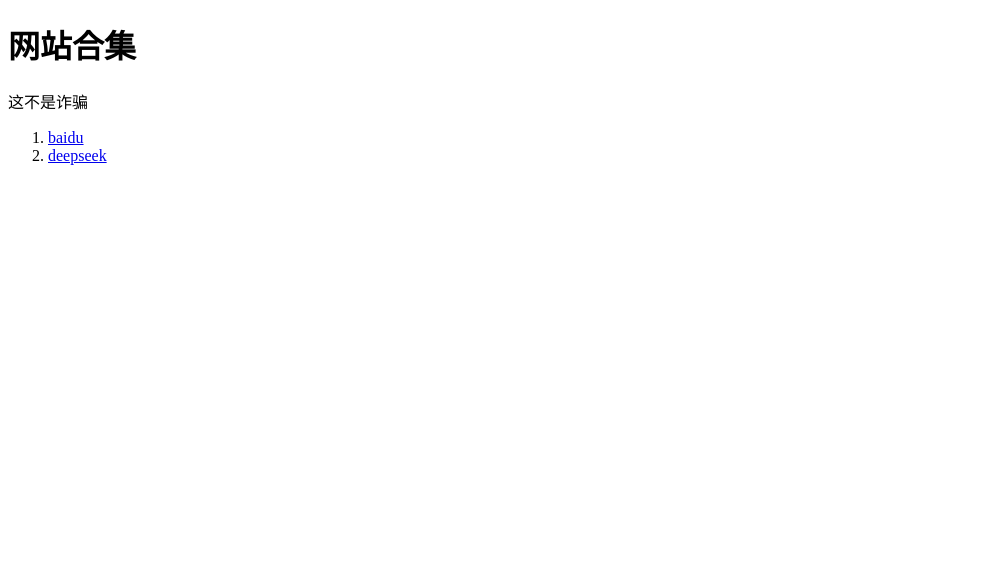
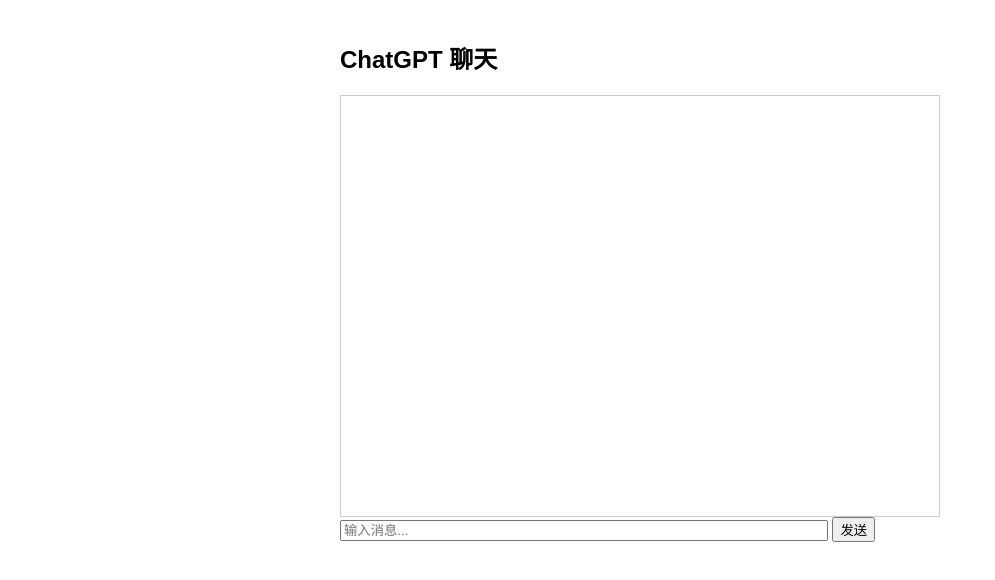
Before and after one commit to ethantanliden-ctrl/Nekon11037, a plain HTML site: page index.html in a window 1280 px wide. Shown: the whole page, without its empty margins (0-995 px from the left). Drawn offline with Linux system fonts and the light colour scheme.

Commit message:
Update index.html

```diff
--- a/index.html
+++ b/index.html
@@ -1,20 +1,53 @@
-<!DOCTYPE HTML>
-<html>
-  <head>
-    <meta chatset="UFT28">
-    <meta name="required">
-    <title>我的第一个网站</title>
-  </head>
-  <body>
-    <h1>网站合集</h1>
-    <p>这不是诈骗</p>
-    <ol>
-      <li>
-        <a href="https://baidu.com">baidu</a>
-      </li>
-      <li>
-        <a href="https://deepseek.com">deepseek</a>
-      </li>
-    </ol>
-  </body>
+<!DOCTYPE html>
+<html lang="zh">
+<head>
+  <meta charset="UTF-8">
+  <title>ChatGPT 聊天网站</title>
+  <style>
+    body { font-family: Arial; max-width: 600px; margin: auto; padding: 20px; }
+    #chat { border: 1px solid #ccc; padding: 10px; height: 400px; overflow-y: auto; }
+    .msg { margin: 5px 0; }
+    .user { color: blue; }
+    .bot { color: green; }
+  </style>
+</head>
+<body>
+  <h2>ChatGPT 聊天</h2>
+  <div id="chat"></div>
+  <input id="input" type="text" placeholder="输入消息..." style="width:80%;">
+  <button onclick="send()">发送</button>
+
+  <script>
+    const apiKey = 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 // ⚠️ 实际部署不要放前端
+
+    async function send() {
+      const input = document.getElementById("input");
+      const chat = document.getElementById("chat");
+
+      // 显示用户消息
+      chat.innerHTML += `<div class="msg user">你: ${input.value}</div>`;
+
+      // 调用 OpenAI API
+      const response = await fetch("https://api.openai.com/v1/chat/completions", {
+        method: "POST",
+        headers: {
+          "Content-Type": "application/json",
+          "Authorization": `Bearer ${apiKey}`
+        },
+        body: JSON.stringify({
+          model: "gpt-3.5-turbo",  // 或者 gpt-4 / gpt-4o
+          messages: [{ role: "user", content: input.value }]
+        })
+      });
+
+      const data = await response.json();
+      const reply = data.choices[0].message.content;
+
+      // 显示机器人消息
+      chat.innerHTML += `<div class="msg bot">ChatGPT: ${reply}</div>`;
+      input.value = "";
+      chat.scrollTop = chat.scrollHeight;
+    }
+  </script>
+</body>
 </html>
```
